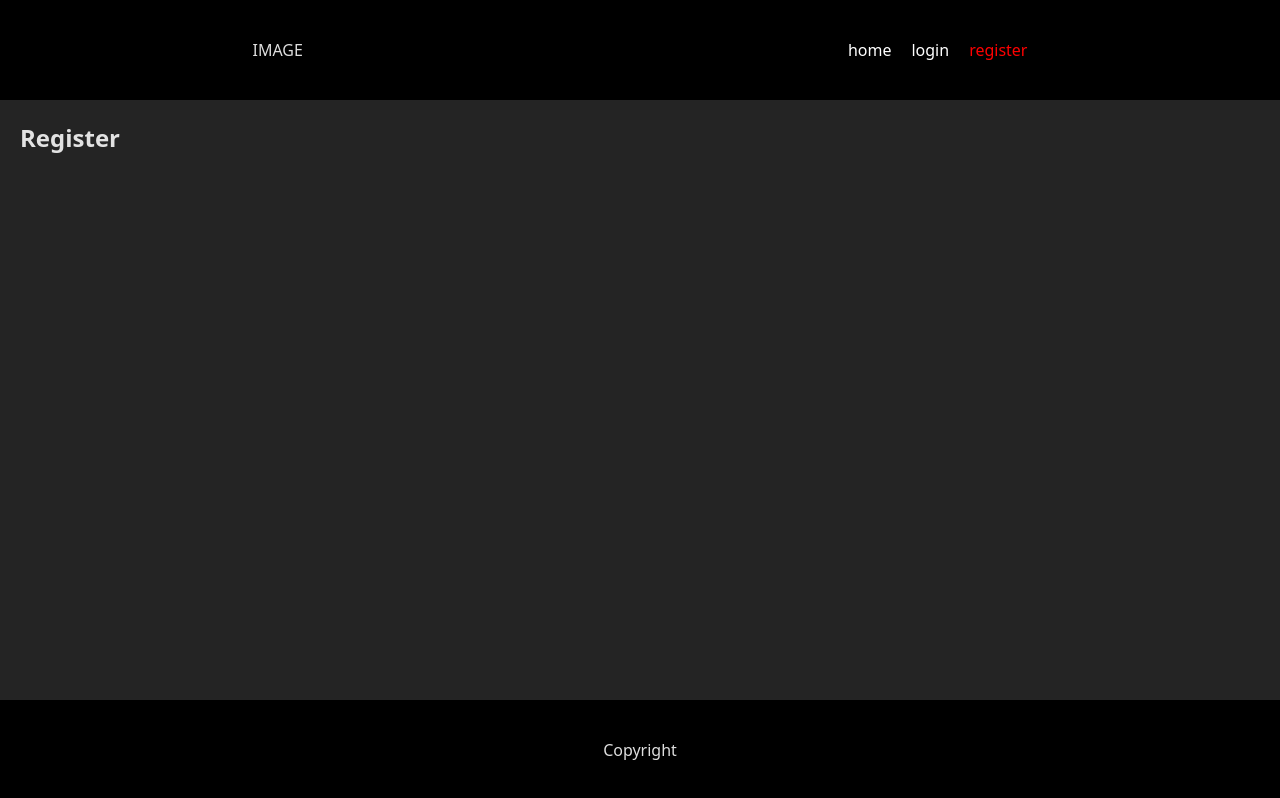
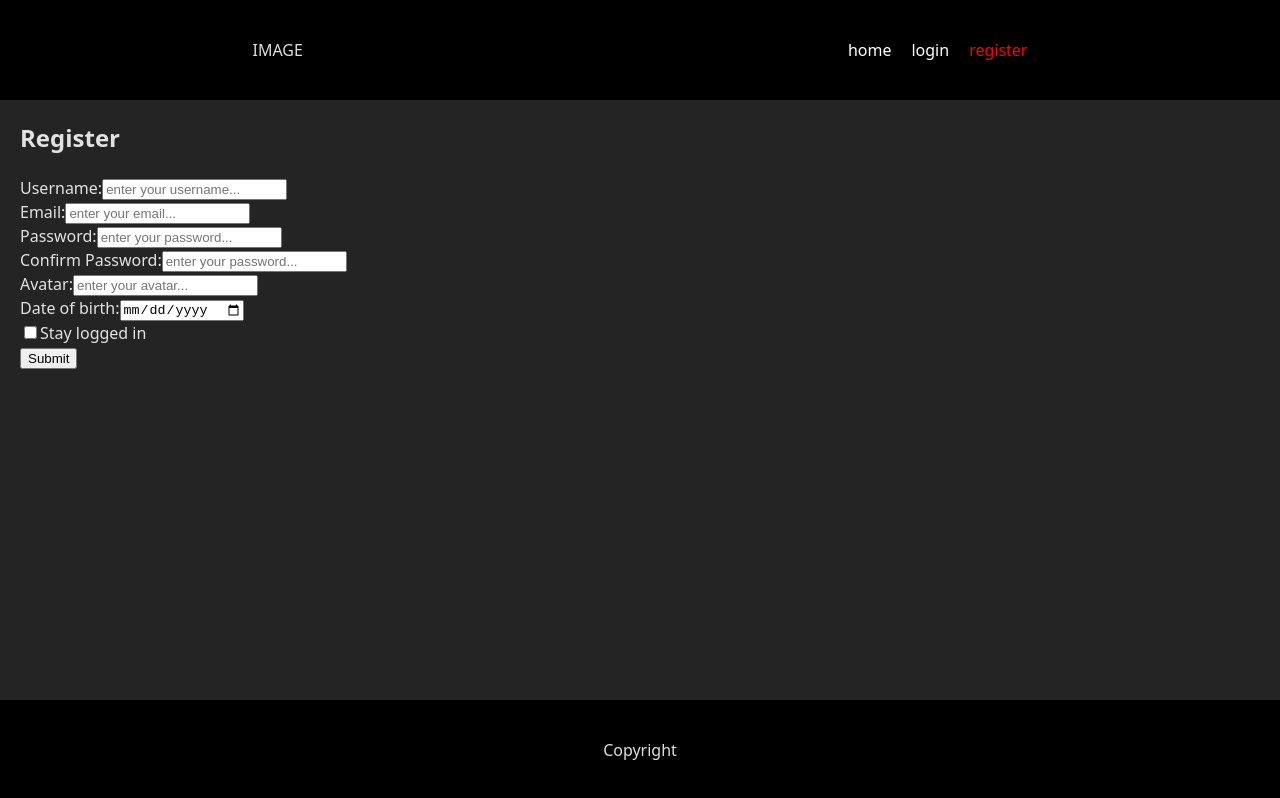
Before and after one commit to Paulius19Ka/React_atsiskaitymas, a React (Vite) app: page /register in a window 1280 px wide. Built offline with nearby package versions, Linux system fonts and the light colour scheme; data requests are answered from the project's data file.

Commit message:
added registration form and validation

```diff
--- a/src/components/contexts/UsersContext.tsx
+++ b/src/components/contexts/UsersContext.tsx
@@ -53,13 +53,10 @@ const UsersProvider = ({ children }: ChildProp) => {
   };
 
   const findUser = (formikValues: Partial<User>): User | undefined => {
-    const foundUser = users.find(user =>
+    return users.find(user =>
       user.email === formikValues.email &&
       user.password === formikValues.password
     );
-    if(foundUser){
-      return foundUser;
-    }
   };
 
   return (
--- a/src/components/pages/Login.tsx
+++ b/src/components/pages/Login.tsx
@@ -22,8 +22,8 @@ const Login = () => {
     validationSchema: Yup.object({
       email: Yup.string()
         .email('Enter a valid email.')
-        .min(5, 'Username must be longer than 5 symbols.')
-        .max(20, 'Username must be shorter than 20 symbols.')
+        .min(5, 'Email must be longer than 5 symbols.')
+        .max(40, 'Email must be shorter than 40 symbols.')
         .required('Enter an email.')
         .trim(),
       password: Yup.string()
--- a/src/components/pages/Register.tsx
+++ b/src/components/pages/Register.tsx
@@ -1,7 +1,176 @@
+import { useFormik } from 'formik';
+import * as Yup from 'yup';
+import { useContext, useState } from 'react';
+import { v4 as genID } from 'uuid';
+import { useNavigate } from 'react-router';
+
+import UsersContext from '../contexts/UsersContext';
+import { User, UsersContextTypes } from '../../types';
+
 const Register = () => {
+
+  const { setLoggedInUser, addUser, findUser } = useContext(UsersContext) as UsersContextTypes;
+  const navigate = useNavigate();
+  const [error, setError] = useState('');
+
+  const formik = useFormik({
+    initialValues: {
+      id: '',
+      username: '',
+      email: '',
+      password: '',
+      passwordRepeat: '',
+      avatar: '',
+      dob: '',
+      role: 'user' as const,
+      stayLoggedIn: false
+    },
+    validationSchema: Yup.object({
+      username: Yup.string()
+        .min(5, 'Username must be longer than 5 symbols.')
+        .max(20, 'Username must be shorter than 20 symbols.')
+        .required('Enter a username.')
+        .trim(),
+      email: Yup.string()
+        .email('Enter a valid email.')
+        .min(5, 'Email must be longer than 5 symbols.')
+        .max(40, 'Email must be shorter than 40 symbols.')
+        .required('Enter an email.')
+        .trim(),
+      password: Yup.string()
+        .matches(/^(?=.*[a-z])(?=.*[A-Z])(?=.*\d)(?=.*[@$!%*?&])[A-Za-z\d@$!%*?&]{8,20}$/, 'Password must include: lower case and upper case characters, number, special symbol and must be between 8 and 20 symbols long.')
+        .required('Enter a password.')
+        .trim(),
+      passwordRepeat: Yup.string()
+        .oneOf([Yup.ref('password')], 'Passwords must match.')
+        .required('Confirm password.')
+        .trim(),
+      avatar: Yup.string()
+        .url('Enter a valid url.')
+        .matches(/\.(jpg|jpeg|png)$/, 'Enter a valid image url: jpg, jpeg, png')
+        .trim(),
+      dob: Yup.date()
+        .min(new Date(1900), 'Date must be later than 1900.')
+        .max(new Date(new Date().setFullYear(new Date().getFullYear() - 13, new Date().getMonth(), new Date().getDate())), 'You must be at least 13 years old.')
+        .required('Enter your birth date.')
+    }),
+    onSubmit: (values) => {
+      // console.log(values);
+      const foundUser = findUser(values) as User;
+      if(foundUser){
+        setError('User already exists.');
+      } else {
+        const { passwordRepeat, stayLoggedIn, ...newUser } = values;
+
+        newUser.id = genID();
+        newUser.role = 'user';
+
+        if(values.stayLoggedIn){
+          localStorage.setItem('loggedInUser', JSON.stringify(newUser));
+        }
+
+        setLoggedInUser(newUser as User);
+        addUser(newUser as User);
+      }
+    }
+  })
+
   return (
     <section>
       <h2>Register</h2>
+      <form onSubmit={formik.handleSubmit}>
+        <div>
+          <label htmlFor="username">Username:</label>
+          <input
+            type="text"
+            id='username' name='username'
+            onBlur={formik.handleBlur}
+            onChange={formik.handleChange}
+            placeholder='enter your username...'
+          />
+          {
+            formik.errors.username && formik.touched.username && <p style={{ color: "red" }}>{formik.errors.username}</p>
+          }
+        </div>
+        <div>
+          <label htmlFor="email">Email:</label>
+          <input
+            type="email"
+            id='email' name='email'
+            onBlur={formik.handleBlur}
+            onChange={formik.handleChange}
+            placeholder='enter your email...'
+          />
+          {
+            formik.errors.email && formik.touched.email && <p style={{ color: "red" }}>{formik.errors.email}</p>
+          }
+        </div>
+        <div>
+          <label htmlFor="password">Password:</label>
+          <input
+            type="password"
+            id='password' name='password'
+            onBlur={formik.handleBlur}
+            onChange={formik.handleChange}
+            placeholder='enter your password...'
+          />
+          {
+            formik.errors.password && formik.touched.password && <p style={{ color: "red" }}>{formik.errors.password}</p>
+          }
+        </div>
+        <div>
+          <label htmlFor="passwordRepeat">Confirm Password:</label>
+          <input
+            type="password"
+            id='passwordRepeat' name='passwordRepeat'
+            onBlur={formik.handleBlur}
+            onChange={formik.handleChange}
+            placeholder='enter your password...'
+          />
+          {
+            formik.errors.passwordRepeat && formik.touched.passwordRepeat && <p style={{ color: "red" }}>{formik.errors.passwordRepeat}</p>
+          }
+        </div>
+        <div>
+          <label htmlFor="avatar">Avatar:</label>
+          <input
+            type="url"
+            id='avatar' name='avatar'
+            onBlur={formik.handleBlur}
+            onChange={formik.handleChange}
+            placeholder='enter your avatar...'
+          />
+          {
+            formik.errors.avatar && formik.touched.avatar && <p style={{ color: "red" }}>{formik.errors.avatar}</p>
+          }
+        </div>
+        <div>
+          <label htmlFor="dob">Date of birth:</label>
+          <input
+            type="date"
+            id='dob' name='dob'
+            onBlur={formik.handleBlur}
+            onChange={formik.handleChange}
+            placeholder='enter your date of birth...'
+          />
+          {
+            formik.errors.dob && formik.touched.dob && <p style={{ color: "red" }}>{formik.errors.dob}</p>
+          }
+        </div>
+        <div>
+          <input
+            type="checkbox"
+            name='stayLoggedIn' id='stayLoggedIn'
+            value={formik.values.stayLoggedIn}
+            onChange={formik.handleChange}
+          />
+          <label htmlFor="stayLoggedIn">Stay logged in</label>
+        </div>
+        <input type="submit" />
+        {
+          error && <p style={{ color: "red" }}>{error}</p>
+        }
+      </form>
     </section>
   );
 }
```
